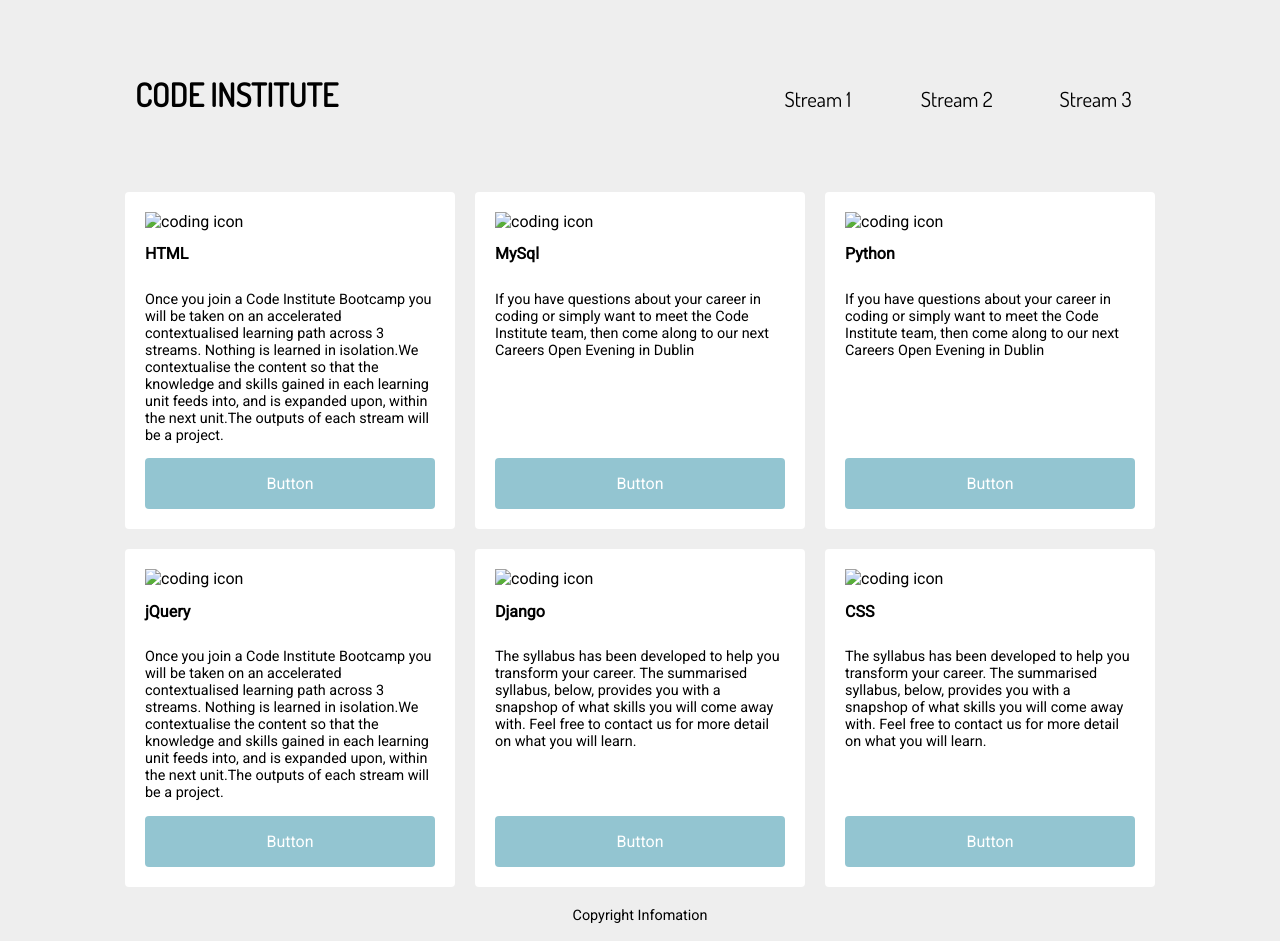
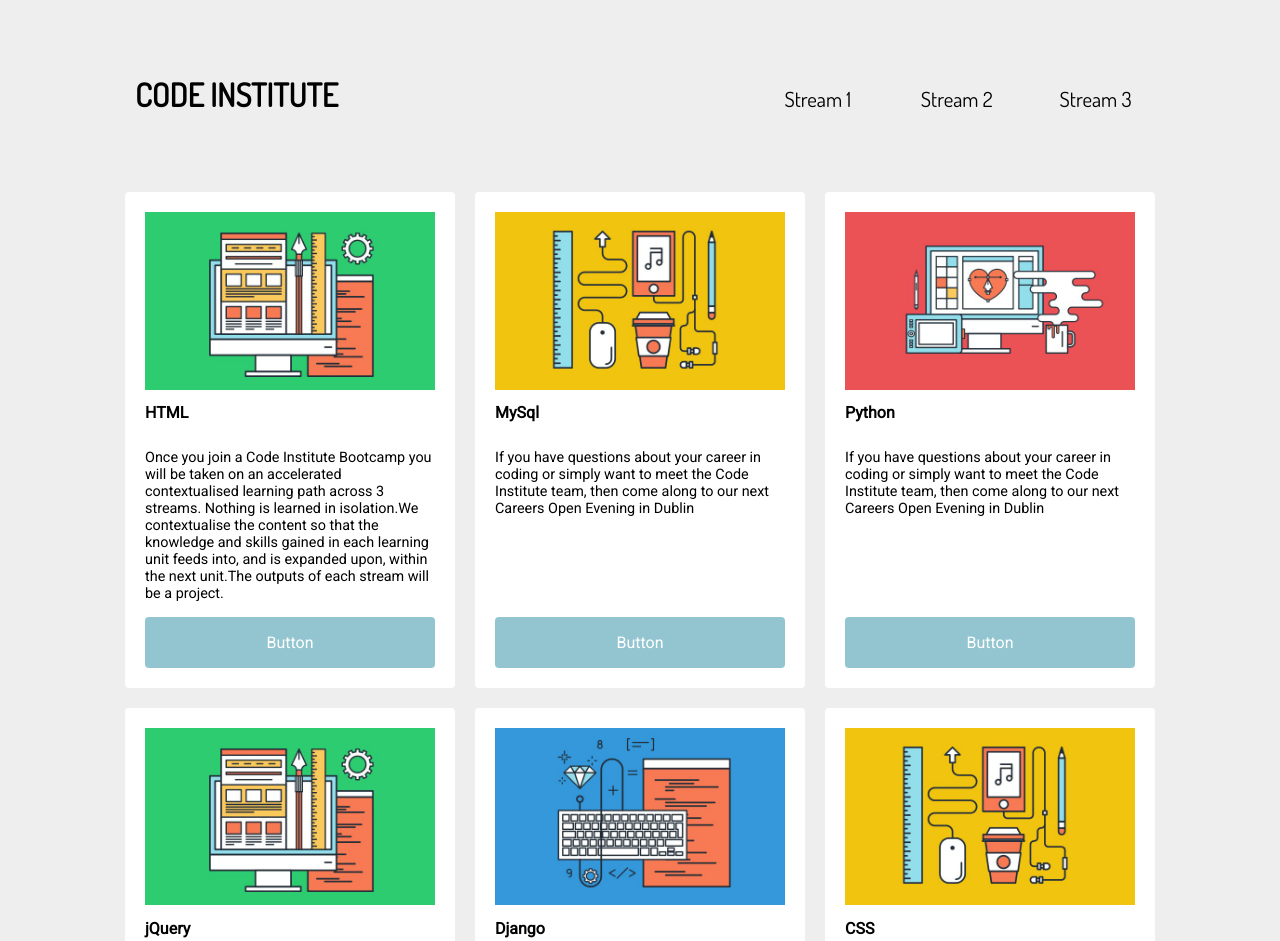
Before and after one commit to MarkD117/JQuery-cards, a plain HTML site: page index.html in a window 1280 px wide. Shown: the top 941 px of the page. Drawn offline with nearby package versions, Linux system fonts and the light colour scheme; files that its build step writes are made by us from their sources; files whose address does not match are found by name.

Commit message:
Add images and fix image links in index.html

```diff
--- a/index.html
+++ b/index.html
@@ -4,7 +4,7 @@
 	<meta charset="UTF-8">
 	<meta name="viewport" content="width=device-width, initial-scale=1">
 	<title>jQuery</title>
-	<link href="style.css" rel="stylesheet">
+	<link href="assets/css/style.css" rel="stylesheet">
 	<link href='https://fonts.googleapis.com/css?family=Roboto' rel='stylesheet' type='text/css'>
 	<link href='https://fonts.googleapis.com/css?family=Dosis' rel='stylesheet' type='text/css'>
 </head>
@@ -19,7 +19,7 @@
 			</ul>
 		</nav>
 		<div class="card stream1">
-			<img class="card_image" src="img/3.png" alt="coding icon">
+			<img class="card_image" src="assets/images/3.png" alt="coding icon">
 			<div class="card_bottom">
 				<h2 class="card_head">HTML</h2>
 				<p class="card_para">Once you join a Code Institute Bootcamp you will be taken on an accelerated contextualised learning path across 3 streams. Nothing is learned in isolation.We contextualise the content so that the knowledge and skills gained in each learning unit feeds into, and is expanded upon, within the next unit.The outputs of each stream will be a project. </p>
@@ -27,20 +27,20 @@
 			</div>
 		</div>
 		<div class="card stream3">
-			<img class="card_image" src="img/1.png" alt="coding icon">
+			<img class="card_image" src="assets/images/1.png" alt="coding icon">
 			<h2 class="card_head">MySql</h2>
 			<p class="card_para">If you have questions about your career in coding or simply want to meet the Code Institute team, then come along to our next Careers Open Evening in Dublin</p>
 			<a href="" class="bottom_button">Button</a>
 		</div>
 
 		<div class="card stream2">
-			<img class="card_image" src="img/2.png" alt="coding icon">
+			<img class="card_image" src="assets/images/2.png" alt="coding icon">
 			<h2 class="card_head">Python</h2>
 			<p class="card_para">If you have questions about your career in coding or simply want to meet the Code Institute team, then come along to our next Careers Open Evening in Dublin</p>
 			<a href="" class="bottom_button">Button</a>
 		</div>
 		<div class="card stream1">
-			<img class="card_image" src="img/3.png" alt="coding icon">
+			<img class="card_image" src="assets/images/3.png" alt="coding icon">
 			<div class="card_bottom">
 				<h2 class="card_head">jQuery</h2>
 				<p class="card_para">Once you join a Code Institute Bootcamp you will be taken on an accelerated contextualised learning path across 3 streams. Nothing is learned in isolation.We contextualise the content so that the knowledge and skills gained in each learning unit feeds into, and is expanded upon, within the next unit.The outputs of each stream will be a project. </p>
@@ -48,13 +48,13 @@
 			</div>
 		</div>
 		<div class="card stream3">
-			<img class="card_image" src="img/4.png" alt="coding icon">
+			<img class="card_image" src="assets/images/4.png" alt="coding icon">
 			<h2 class="card_head">Django</h2>
 			<p class="card_para">The syllabus has been developed to help you transform your career. The summarised syllabus, below, provides you with a snapshop of what skills you will come away with. Feel free to contact us for more detail on what you will learn.</p>
 			<a href="" class="bottom_button">Button</a>
 		</div>
 		<div class="card stream1">
-			<img class="card_image" src="img/1.png" alt="coding icon">
+			<img class="card_image" src="assets/images/1.png" alt="coding icon">
 			<h2 class="card_head">CSS</h2>
 			<p class="card_para">The syllabus has been developed to help you transform your career. The summarised syllabus, below, provides you with a snapshop of what skills you will come away with. Feel free to contact us for more detail on what you will learn.</p>
 			<a href="" class="bottom_button">Button</a>
```
Also changed, not shown: assets/images/1.png (added), assets/images/2.png (added), assets/images/3.png (added), assets/images/4.png (added), assets/images/code-institute.jpg (added), assets/images/slider-1.jpg (added), assets/images/slider-2.jpg (added), assets/images/slider-3.jpg (added), assets/images/slider-4.jpg (added).
